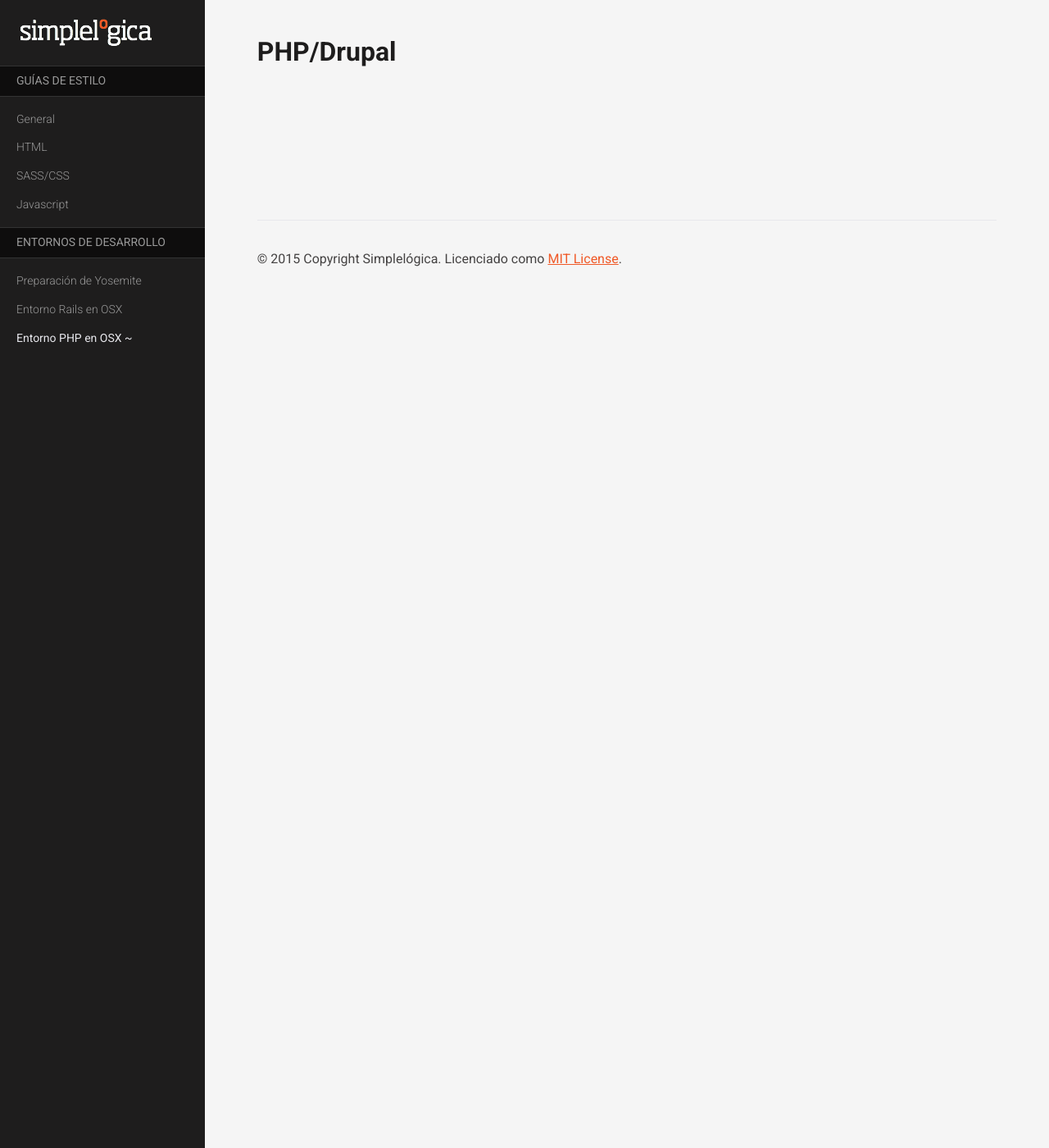
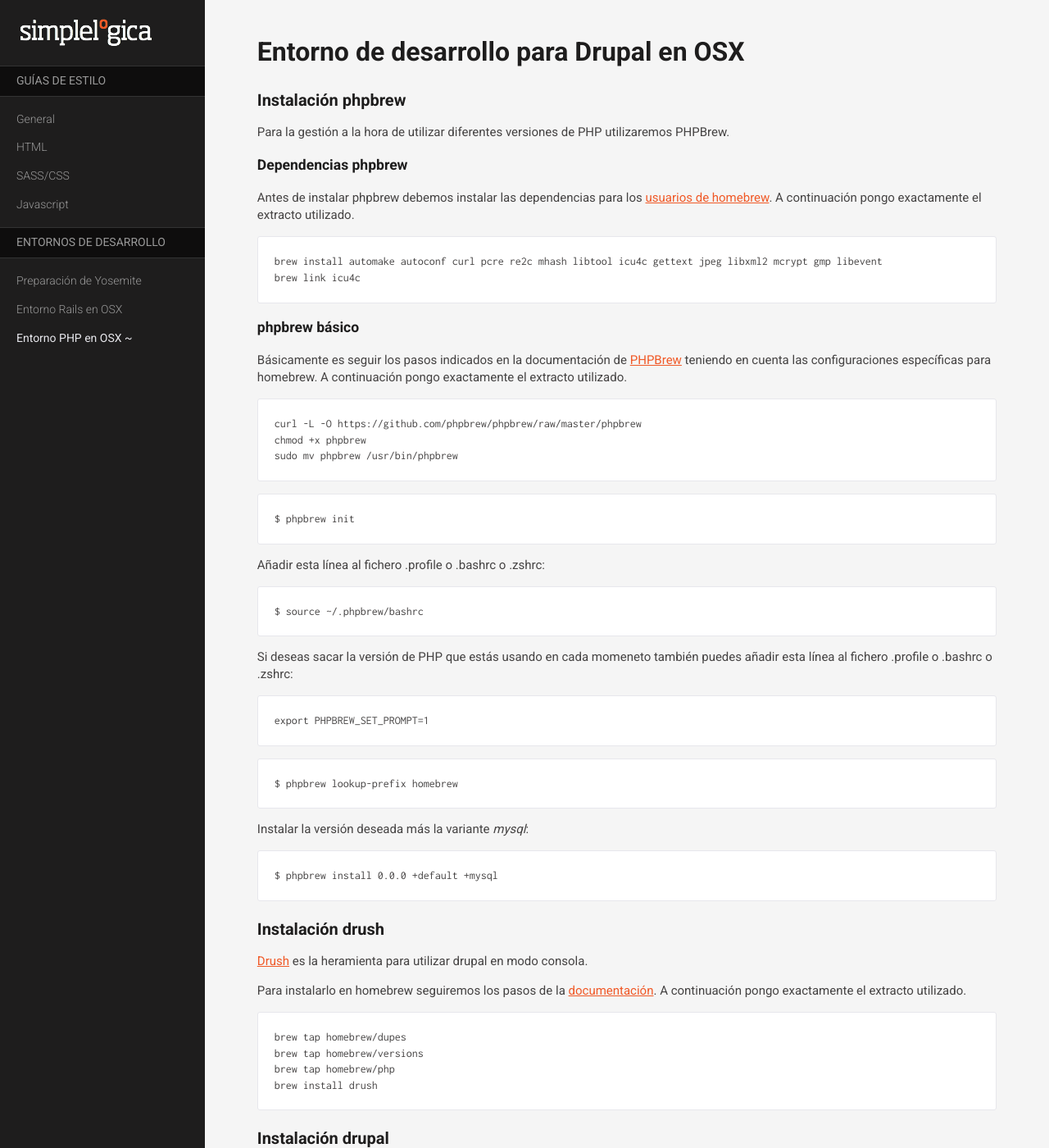
Before and after one commit to simplelogica/styleguides, a Jekyll site: the page built from guias/osx-php.md, in a window 1280 px wide and 1400 px high. Shown: the whole window at 82% size. Built offline with Jekyll 4.4.1, drawn with Linux system fonts in a browser that asks for light colours; nearby versions of some CDN libraries; Markdown is read by kramdown in place of the engine named in the settings; some of the changed text lies outside the part shown.

Commit message:
drupal guide

`````diff
--- a/guias/osx-php.md
+++ b/guias/osx-php.md
@@ -1,7 +1,83 @@
 ---
 layout: default
-title: Preparación de entorno de desarrollo para PHP/Drupal en OSX
+title: Entorno de desarrollo para PHP/Drupal en OSX
 slug: osx-php
 ---
 
-# PHP/Drupal
+# Entorno de desarrollo para Drupal en OSX
+
+##Instalación phpbrew
+Para la gestión a la hora de utilizar diferentes versiones de PHP utilizaremos PHPBrew.
+
+###Dependencias phpbrew
+Antes de instalar phpbrew debemos instalar las dependencias para los [usuarios de homebrew](https://github.com/phpbrew/phpbrew/wiki/Requirement). A continuación pongo exactamente el extracto utilizado.
+
+````
+brew install automake autoconf curl pcre re2c mhash libtool icu4c gettext jpeg libxml2 mcrypt gmp libevent
+brew link icu4c
+````
+
+###phpbrew básico
+Básicamente es seguir los pasos indicados en la documentación de [PHPBrew](http://phpbrew.github.io/phpbrew/) teniendo en cuenta las configuraciones específicas para homebrew. A continuación pongo exactamente el extracto utilizado.
+
+````
+curl -L -O https://github.com/phpbrew/phpbrew/raw/master/phpbrew
+chmod +x phpbrew
+sudo mv phpbrew /usr/bin/phpbrew
+````
+
+````
+$ phpbrew init
+````
+
+Añadir esta línea al fichero .profile o .bashrc o .zshrc:
+
+````
+$ source ~/.phpbrew/bashrc
+````
+
+Si deseas sacar la versión de PHP que estás usando en cada momeneto también puedes añadir esta línea al fichero .profile o .bashrc o .zshrc:
+
+````
+export PHPBREW_SET_PROMPT=1
+````
+
+````
+$ phpbrew lookup-prefix homebrew
+````
+
+Instalar la versión deseada más la variante *mysql*:
+
+````
+$ phpbrew install 0.0.0 +default +mysql
+````
+
+##Instalación drush
+[Drush](http://www.drush.org/en/master/) es la heramienta para utilizar drupal en modo consola.
+
+Para instalarlo en homebrew seguiremos los pasos de la [documentación](https://www.drupal.org/node/954766). A continuación pongo exactamente el extracto utilizado.
+
+
+````
+brew tap homebrew/dupes
+brew tap homebrew/versions
+brew tap homebrew/php
+brew install drush
+````
+
+##Instalación drupal
+Clonar de github el repositorio necesario. Importar la base de datos en mysql. Copiar la carpeta de files.
+
+En el fichero settings.php modificar los parámetros de conexión a la base de datos, cambiar *host* por la dirección IP local:
+
+````
+host='127.0.0.1'
+````
+
+##Ejecución
+
+Ejecutamos este comando drush dentro de la carpeta del drupal que queramos ejecutar. Nos indica en qué URL y puerto está escuchando *(ejemplo: http://127.0.0.1:8888)*.
+
+````
+drush rs --server=builtin
+````
`````
